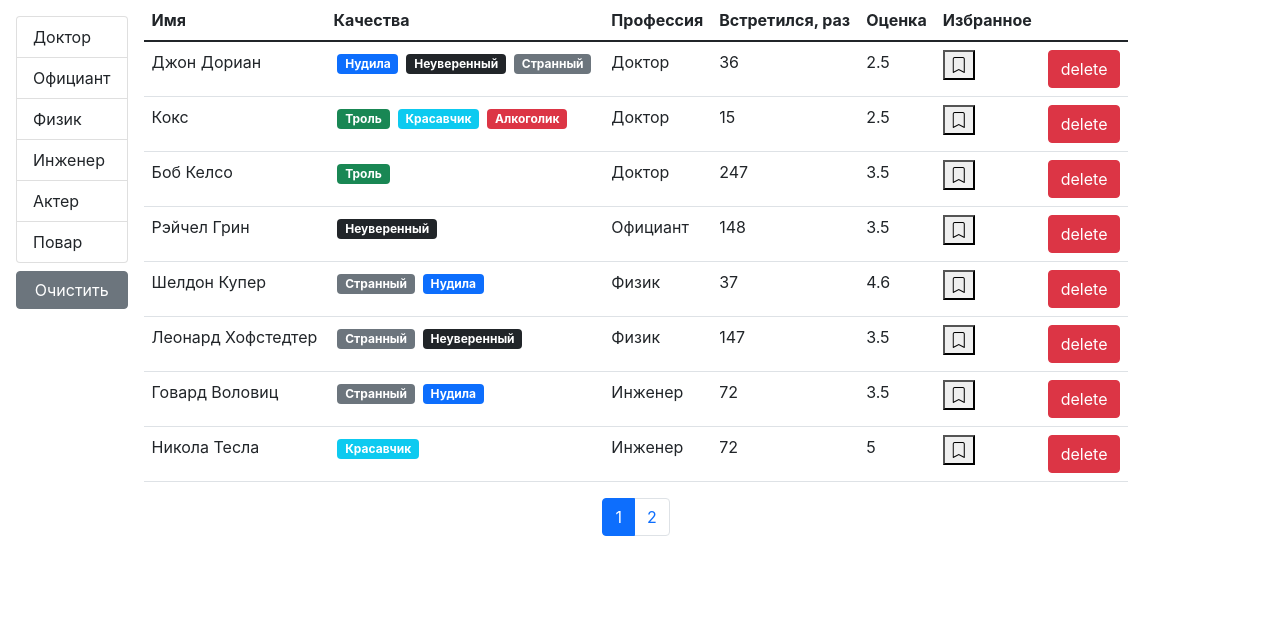
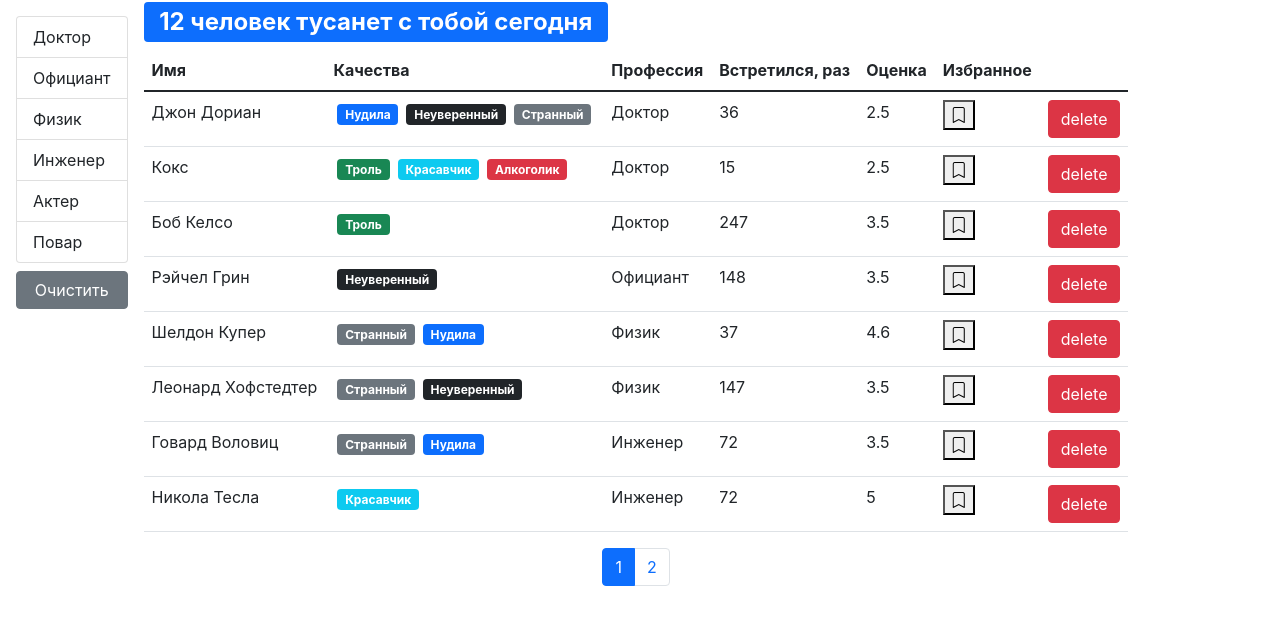
Before and after one commit to RufatMalikov/FAST-COMPANY-hw1, a React (Create React App) app: page /users/1 in a window 1280 px wide. Shown: the top 624 px of the page. Built offline with nearby package versions, Linux system fonts and the light colour scheme.

Commit message:
Sorting, adding sorting icons correction

```diff
--- a/src/app/components/users.jsx
+++ b/src/app/components/users.jsx
@@ -71,7 +71,7 @@ const Users = () => {
         const clearFilter = () => {
             setSelectedProf();
         };
-
+        console.log(users);
         return (
             <div className="d-flex">
                 {professions && (
@@ -90,7 +90,7 @@ const Users = () => {
                     </div>
                 )}
                 <div className="d-flex flex-column">
-                    {users > 0 && <SearchStatus length={count} />}
+                    {users && <SearchStatus length={count} />}
                     {count > 0 && (
                         <UserTable
                             users={userCrop}
```
